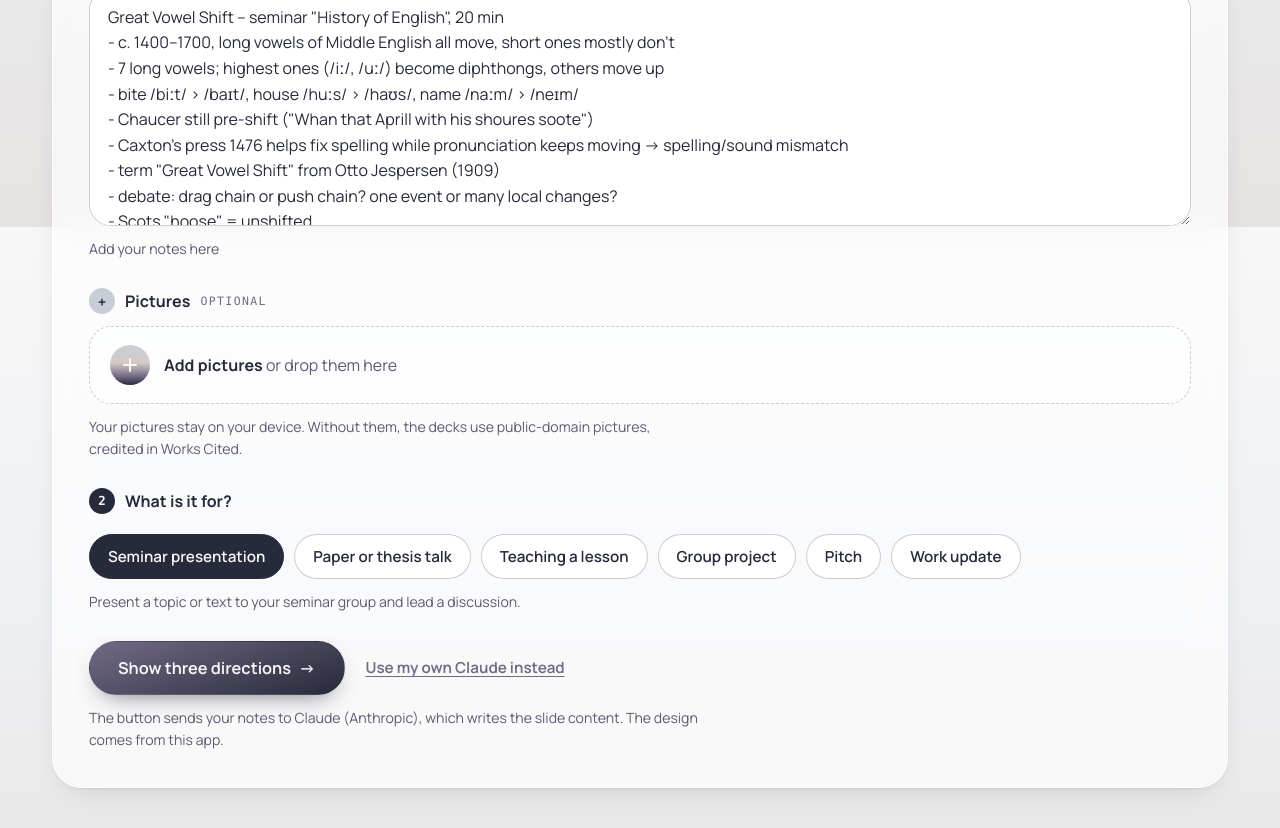
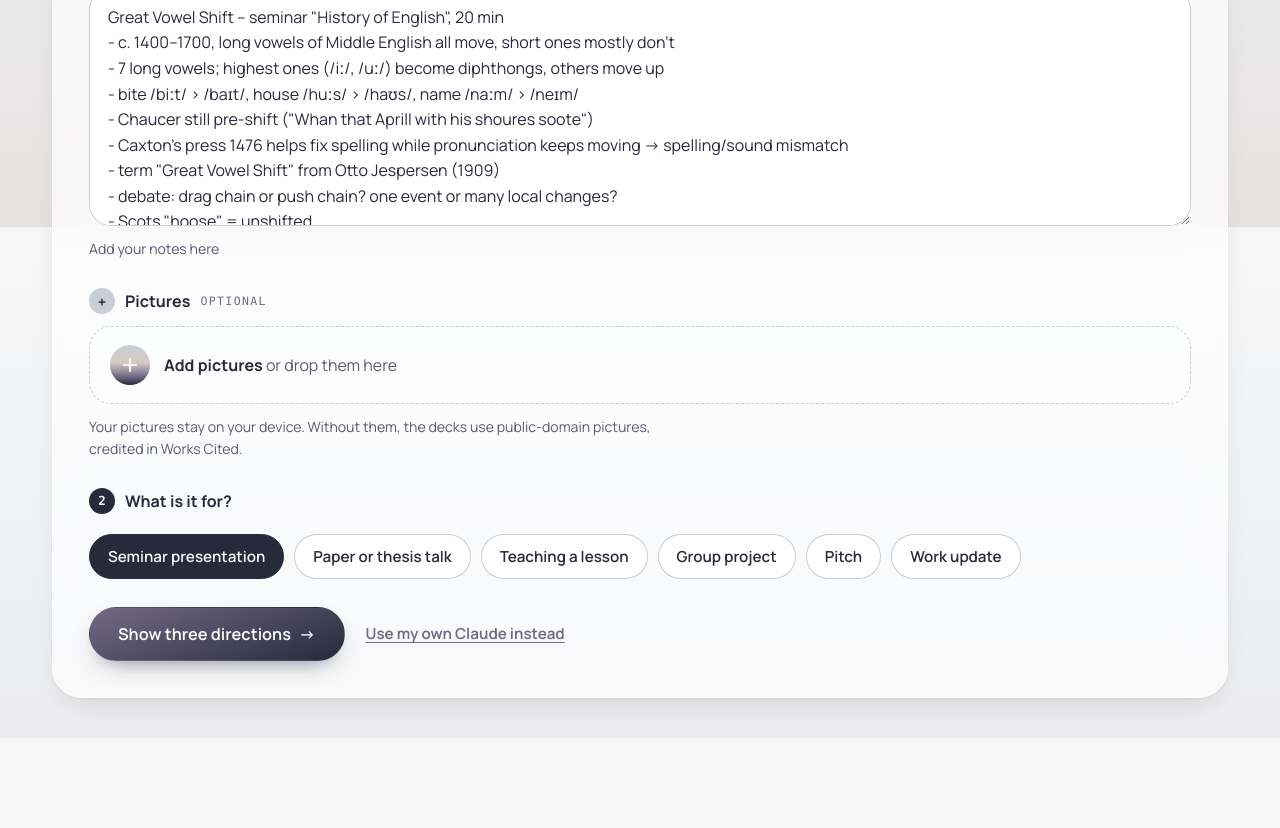
Before and after one commit to 2n4c92j8yb-beep/App-AlenaMaus, a website with bundled scripts: page index.html in a window 1280 px wide. Shown: the part 573-1401 px from the top of the page. After the commit the page ends 1311 px from the top, so only its background shows below. Built offline with nearby package versions, Linux system fonts and the light colour scheme.

Commit message:
Start page: remove occasion hint and send note
Co-Authored-By: Claude Fable 5.2 <noreply@anthropic.com>
Claude-Session: https://claude.ai/code/session_01QG4ZmK49jTZAEAaGox9kUe

```diff
--- a/index.html
+++ b/index.html
@@ -54,15 +54,13 @@
       <fieldset class="field">
         <legend class="field-label"><span class="step">2</span>What is it for?</legend>
         <div class="chips" id="occasions"></div>
-        <p class="field-help" id="occasion-hint" aria-live="polite"></p>
       </fieldset>
 
       <div class="submit">
         <div class="actions">
-          <button type="submit" class="btn btn-primary btn-large" id="submit-btn" aria-describedby="send-note"><span class="label">Show three directions</span> <span class="arrow" aria-hidden="true">→</span></button>
+          <button type="submit" class="btn btn-primary btn-large" id="submit-btn"><span class="label">Show three directions</span> <span class="arrow" aria-hidden="true">→</span></button>
           <button type="button" class="btn btn-link" id="show-fallback">Use my own Claude instead</button>
         </div>
-        <p class="field-help" id="send-note">The button sends your notes to Claude (Anthropic), which writes the slide content. The design comes from this app.</p>
         <p class="field-help" id="busy-note" role="status" hidden>Claude is writing the content of your slides. This usually takes under a minute.</p>
       </div>
 
--- a/src/main.js
+++ b/src/main.js
@@ -423,13 +423,12 @@ function renderOccasions() {
     const label = document.createElement('label');
     label.className = 'chip';
     const input = Object.assign(document.createElement('input'), { type: 'radio', name: 'occasion', value: o.id, checked: o.id === state.occasionId });
-    input.addEventListener('change', () => { state.occasionId = o.id; $('occasion-hint').textContent = o.hint; });
+    input.addEventListener('change', () => { state.occasionId = o.id; });
     const span = document.createElement('span');
     span.textContent = o.name;
     label.append(input, span);
     box.append(label);
   }
-  $('occasion-hint').textContent = OCCASIONS.find((o) => o.id === state.occasionId)?.hint ?? '';
 }
 
 function syncToggles() {
```
